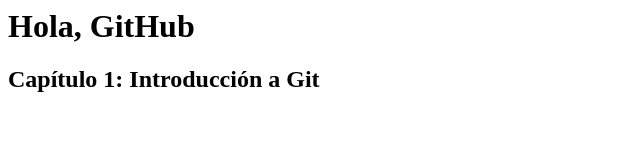
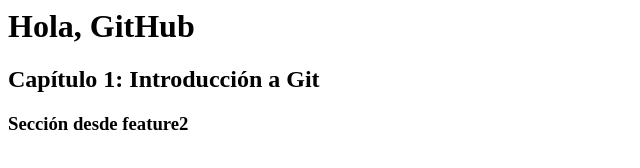
Before and after one commit to alabimbombao/libro, a plain HTML site: page index.html in a window 1280 px wide. Shown: the whole page, without its empty margins (0-640 px from the left). Drawn offline with Linux system fonts and the light colour scheme.

Commit message:
Añadido contenido desde feature2

```diff
--- a/index.html
+++ b/index.html
@@ -1,2 +1,3 @@
 <h1>Hola, GitHub</h1>
 <h2>Capítulo 1: Introducción a Git</h2>
+<h3>Sección desde feature2</h3>
```
